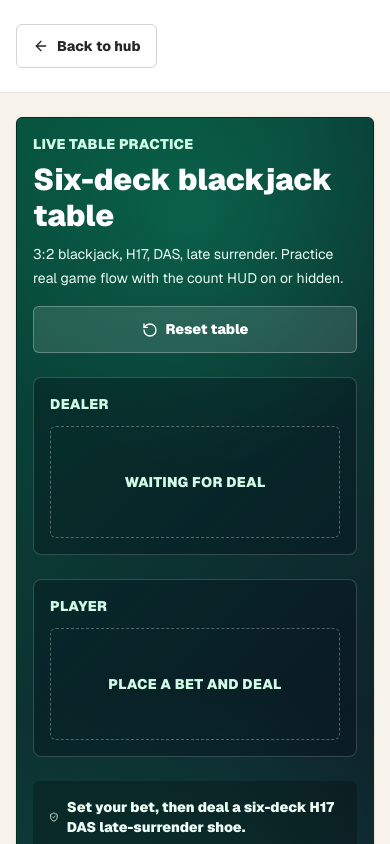
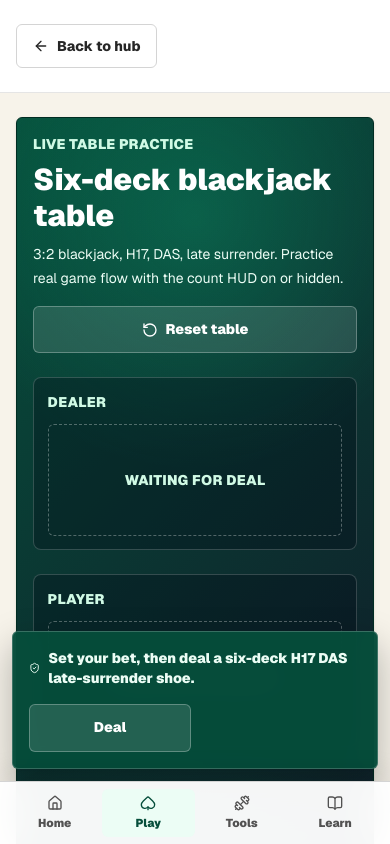
Before and after one commit to Willfwalker/blackjack, a Next.js app: page /play in a window 390 px wide. Shown: the top 844 px of the page. Built offline with nearby package versions, Linux system fonts and the light colour scheme.

Commit message:
Optimize mobile training flows

```diff
--- a/src/app/globals.css
+++ b/src/app/globals.css
@@ -19,18 +19,21 @@ body {
 }
 
 button,
-input {
+input,
+select {
   font: inherit;
 }
 
 button:disabled,
-input:disabled {
+input:disabled,
+select:disabled {
   cursor: not-allowed;
   opacity: 0.55;
 }
 
 button:focus-visible,
 input:focus-visible,
+select:focus-visible,
 a:focus-visible {
   outline: 3px solid #047857;
   outline-offset: 2px;
@@ -183,6 +186,17 @@ a:focus-visible {
   padding: 0.75rem 1rem;
   font-weight: 800;
   color: #171717;
+}
+
+.strategy-select {
+  min-height: 2.75rem;
+  width: 100%;
+  border-radius: 0.375rem;
+  border: 1px solid #a7f3d0;
+  background: #ffffff;
+  padding: 0.75rem 1rem;
+  color: #171717;
+  font-weight: 900;
 }
 
 .answer-input::placeholder {
@@ -360,6 +374,14 @@ a:focus-visible {
   opacity: 0.45;
 }
 
+.table-action-panel {
+  border: 1px solid rgb(255 255 255 / 0.08);
+}
+
+.mobile-play-spacer {
+  display: none;
+}
+
 .chip-button {
   min-height: 3rem;
   border-radius: 999px;
@@ -476,6 +498,39 @@ a:focus-visible {
   color: #064e3b;
 }
 
+.mobile-bottom-nav {
+  position: fixed;
+  right: 0;
+  bottom: 0;
+  left: 0;
+  z-index: 40;
+  display: grid;
+  grid-template-columns: repeat(4, minmax(0, 1fr));
+  border-top: 1px solid #d4d4d4;
+  background: rgb(255 255 255 / 0.96);
+  padding: 0.45rem 0.5rem max(0.45rem, env(safe-area-inset-bottom));
+  box-shadow: 0 -10px 24px rgb(23 23 23 / 0.1);
+  backdrop-filter: blur(16px);
+}
+
+.mobile-bottom-link {
+  display: inline-flex;
+  min-height: 3rem;
+  flex-direction: column;
+  align-items: center;
+  justify-content: center;
+  gap: 0.2rem;
+  border-radius: 0.375rem;
+  color: #525252;
+  font-size: 0.72rem;
+  font-weight: 950;
+}
+
+.mobile-bottom-link-active {
+  background: #ecfdf5;
+  color: #064e3b;
+}
+
 @keyframes deal-card {
   from {
     opacity: 0;
@@ -523,4 +578,47 @@ a:focus-visible {
     grid-column: 1 / -1;
     grid-row: 1;
   }
+
+  .table-action-panel {
+    position: fixed;
+    right: 0.75rem;
+    bottom: calc(4.7rem + env(safe-area-inset-bottom));
+    left: 0.75rem;
+    z-index: 35;
+    border: 1px solid rgb(255 255 255 / 0.2);
+    background: rgb(6 78 59 / 0.96);
+    box-shadow: 0 14px 36px rgb(0 0 0 / 0.28);
+    backdrop-filter: blur(16px);
+  }
+
+  .table-action-buttons {
+    display: grid;
+    grid-template-columns: repeat(2, minmax(0, 1fr));
+  }
+
+  .table-action-button {
+    min-height: 3rem;
+    padding-right: 0.75rem;
+    padding-left: 0.75rem;
+  }
+
+  .table-hand {
+    padding: 0.85rem;
+  }
+
+  .table-hand .card-face {
+    height: 6.75rem;
+    width: 4.5rem;
+  }
+
+  .mobile-play-spacer {
+    display: block;
+    height: 11rem;
+  }
 }
+
+@media (min-width: 768px) {
+  .mobile-bottom-nav {
+    display: none;
+  }
+}
--- a/src/app/layout.tsx
+++ b/src/app/layout.tsx
@@ -1,5 +1,6 @@
 import type { Metadata } from "next";
 import { Geist, Geist_Mono } from "next/font/google";
+import { MobileBottomNav } from "@/components/mobile-bottom-nav";
 import "./globals.css";
 
 const geistSans = Geist({
@@ -28,7 +29,10 @@ export default function RootLayout({
       lang="en"
       className={`${geistSans.variable} ${geistMono.variable} h-full antialiased`}
     >
-      <body className="min-h-full flex flex-col">{children}</body>
+      <body className="min-h-full flex flex-col pb-20 md:pb-0">
+        {children}
+        <MobileBottomNav />
+      </body>
     </html>
   );
 }
--- a/src/components/blackjack-table.tsx
+++ b/src/components/blackjack-table.tsx
@@ -14,34 +14,54 @@ import {
   createInitialGameState,
   dealerVisibleCards,
   gameReducer,
+  type BlackjackGameState,
   type GameAction,
 } from "@/lib/blackjack/game";
 import { recommendBasicStrategy, type StrategyAction } from "@/lib/blackjack/strategy";
 import type { TrainingEvent } from "@/lib/blackjack/training";
 
 const PLAY_STATS_KEY = "blackjack-play-session-stats";
+const PLAY_STATE_KEY = "blackjack-play-table-state";
 
 export function BlackjackTable() {
   const [state, dispatchBase] = useReducer(gameReducer, undefined, createInitialGameState);
   const [hudVisible, setHudVisible] = useState(true);
   const [events, setEvents] = useState<TrainingEvent[]>([]);
+  const [stateRestored, setStateRestored] = useState(false);
 
   useEffect(() => {
     queueMicrotask(() => {
-      const raw = window.sessionStorage.getItem(PLAY_STATS_KEY);
-      if (!raw) return;
-      try {
-        const parsed = JSON.parse(raw) as TrainingEvent[];
-        if (Array.isArray(parsed)) setEvents(parsed);
-      } catch {
-        setEvents([]);
+      const rawStats = window.sessionStorage.getItem(PLAY_STATS_KEY);
+      if (rawStats) {
+        try {
+          const parsed = JSON.parse(rawStats) as TrainingEvent[];
+          if (Array.isArray(parsed)) setEvents(parsed);
+        } catch {
+          setEvents([]);
+        }
       }
+
+      const rawState = window.sessionStorage.getItem(PLAY_STATE_KEY);
+      if (rawState) {
+        try {
+          const parsed = JSON.parse(rawState) as BlackjackGameState;
+          if (isStoredGameState(parsed)) dispatchBase({ type: "hydrate", state: parsed });
+        } catch {
+          window.sessionStorage.removeItem(PLAY_STATE_KEY);
+        }
+      }
+      setStateRestored(true);
     });
   }, []);
 
   useEffect(() => {
     window.sessionStorage.setItem(PLAY_STATS_KEY, JSON.stringify(events));
   }, [events]);
+
+  useEffect(() => {
+    if (!stateRestored) return;
+    window.sessionStorage.setItem(PLAY_STATE_KEY, JSON.stringify(state));
+  }, [state, stateRestored]);
 
   function dispatch(action: GameAction) {
     dispatchBase(action);
@@ -90,6 +110,7 @@ export function BlackjackTable() {
 
   function resetAll() {
     window.sessionStorage.removeItem(PLAY_STATS_KEY);
+    window.sessionStorage.removeItem(PLAY_STATE_KEY);
     setEvents([]);
     dispatch({ type: "reset" });
   }
@@ -151,13 +172,13 @@ export function BlackjackTable() {
           </div>
         </div>
 
-        <div className="mt-6 rounded-md bg-black/25 p-4">
+        <div className="table-action-panel mt-6 rounded-md bg-black/25 p-4">
           <p className="flex items-center gap-2 text-sm font-black text-emerald-50">
             <ShieldCheck className="h-4 w-4" />
             {state.message}
           </p>
 
-          <div className="mt-4 flex flex-wrap gap-2">
+          <div className="table-action-buttons mt-4 flex flex-wrap gap-2">
             {state.phase === "betting" ? (
               <button
                 type="button"
@@ -219,6 +240,7 @@ export function BlackjackTable() {
             ) : null}
           </div>
         </div>
+        <div className="mobile-play-spacer" aria-hidden="true" />
       </section>
 
       <div className="grid gap-6 xl:grid-cols-[minmax(0,1fr)_22rem]">
@@ -249,6 +271,24 @@ export function BlackjackTable() {
   );
 }
 
+function isStoredGameState(value: BlackjackGameState) {
+  return Boolean(
+    value &&
+      typeof value === "object" &&
+      Array.isArray(value.shoe) &&
+      Array.isArray(value.discard) &&
+      Array.isArray(value.playerHands) &&
+      Array.isArray(value.dealerCards) &&
+      typeof value.bankroll === "number" &&
+      typeof value.startingChips === "number" &&
+      typeof value.tableMinBet === "number" &&
+      typeof value.tableMaxBet === "number" &&
+      typeof value.sessionChipsWon === "number" &&
+      typeof value.sessionChipsLost === "number" &&
+      typeof value.phase === "string",
+  );
+}
+
 function TableHand({ title, cards, value }: { title: string; cards: Array<Card | undefined>; value?: number }) {
   return (
     <div className="table-hand">
--- a/src/components/count-hud.tsx
+++ b/src/components/count-hud.tsx
@@ -42,19 +42,21 @@ export function CountHud({
         <div className="mt-4 grid gap-3 sm:grid-cols-2 xl:grid-cols-4">
           <HudStat label="Running count" value={formatCount(state.runningCount)} />
           <HudStat label="True count" value={formatCount(tc)} />
-          <HudStat label="Decks left" value={decksRemaining(state).toFixed(1)} />
+          <HudStat label="Decks left" value={decksRemaining(state).toFixed(1)} className="hidden sm:block" />
           <HudStat label="Suggested bet" value={`${recommendedCurrentBet(state)} chips`} />
           <div className="rounded-md border border-emerald-100 bg-emerald-50 p-3 sm:col-span-2 xl:col-span-4">
             <p className="text-xs font-black uppercase tracking-wide text-emerald-800">What to do from the count</p>
             <p className="mt-1 text-xl font-black text-emerald-950">{advice.title}</p>
             <p className="mt-2 text-sm font-semibold leading-6 text-emerald-900">{advice.note}</p>
           </div>
-          <div className="rounded-md border border-neutral-200 bg-[#fbfaf7] p-3 sm:col-span-2 xl:col-span-4">
-            <p className="text-xs font-black uppercase tracking-wide text-neutral-500">Hi-Lo tags</p>
+          <details className="rounded-md border border-neutral-200 bg-[#fbfaf7] p-3 sm:col-span-2 xl:col-span-4">
+            <summary className="cursor-pointer text-xs font-black uppercase tracking-wide text-neutral-600">
+              Hi-Lo tags and deck details
+            </summary>
             <p className="mt-2 text-sm font-semibold text-neutral-700">
-              2-6 = +1, 7-9 = 0, 10-A = -1. Discard tray: {discardDecks(state).toFixed(1)} decks.
+              2-6 = +1, 7-9 = 0, 10-A = -1. Decks left: {decksRemaining(state).toFixed(1)}. Discard tray: {discardDecks(state).toFixed(1)} decks.
             </p>
-          </div>
+          </details>
         </div>
       ) : (
         <div className="mt-4 rounded-md border border-dashed border-neutral-300 bg-[#fbfaf7] p-4 text-sm font-semibold text-neutral-600">
@@ -108,9 +110,9 @@ function countAdvice(state: BlackjackGameState, tc: number) {
   };
 }
 
-function HudStat({ label, value }: { label: string; value: string }) {
+function HudStat({ label, value, className = "" }: { label: string; value: string; className?: string }) {
   return (
-    <div className="rounded-md border border-neutral-200 bg-[#fbfaf7] p-3">
+    <div className={`rounded-md border border-neutral-200 bg-[#fbfaf7] p-3 ${className}`}>
       <p className="text-xs font-black uppercase tracking-wide text-neutral-500">{label}</p>
       <p className="mt-1 text-2xl font-black text-neutral-950">{value}</p>
     </div>
--- /dev/null
+++ b/src/components/mobile-bottom-nav.tsx
@@ -0,0 +1,31 @@
+"use client";
+
+import Link from "next/link";
+import { BookOpen, Dumbbell, House, Spade } from "lucide-react";
+import { usePathname } from "next/navigation";
+
+const items = [
+  { href: "/", label: "Home", icon: House },
+  { href: "/play", label: "Play", icon: Spade },
+  { href: "/tools", label: "Tools", icon: Dumbbell },
+  { href: "/learn", label: "Learn", icon: BookOpen },
+];
+
+export function MobileBottomNav() {
+  const pathname = usePathname();
+
+  return (
+    <nav className="mobile-bottom-nav" aria-label="Primary mobile navigation">
+      {items.map((item) => {
+        const Icon = item.icon;
+        const active = item.href === "/" ? pathname === "/" : pathname.startsWith(item.href);
+        return (
+          <Link key={item.href} href={item.href} className={`mobile-bottom-link ${active ? "mobile-bottom-link-active" : ""}`}>
+            <Icon className="h-4 w-4" />
+            <span>{item.label}</span>
+          </Link>
+        );
+      })}
+    </nav>
+  );
+}
--- a/src/lib/blackjack/game.ts
+++ b/src/lib/blackjack/game.ts
@@ -53,6 +53,7 @@ export type BlackjackGameState = {
 };
 
 export type GameAction =
+  | { type: "hydrate"; state: BlackjackGameState }
   | { type: "setBet"; amount: number }
   | { type: "deal" }
   | { type: "insurance"; take: boolean }
@@ -129,6 +130,8 @@ function clampBet(state: BlackjackGameState, amount: number) {
 
 export function gameReducer(state: BlackjackGameState, action: GameAction): BlackjackGameState {
   switch (action.type) {
+    case "hydrate":
+      return action.state;
     case "setBet":
       return state.phase === "betting"
         ? { ...state, baseBet: clampBet(state, action.amount) }
```
Also changed, not shown: src/components/basic-strategy-sheet.tsx (+55 -1 lines).
